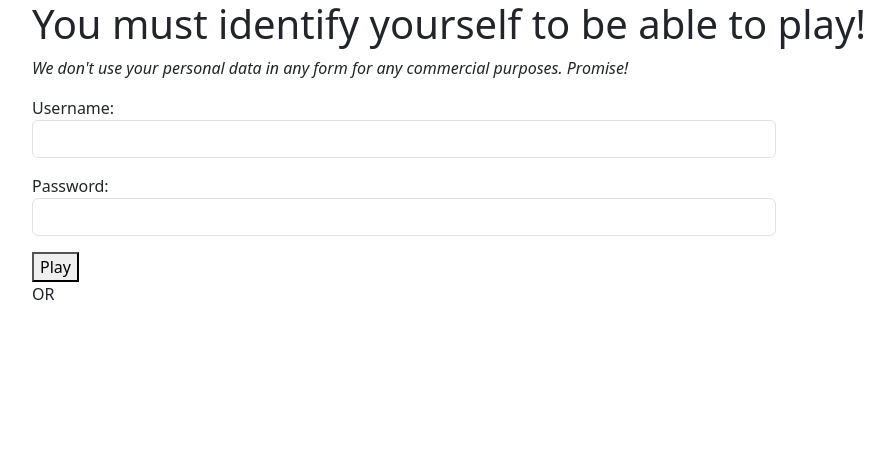
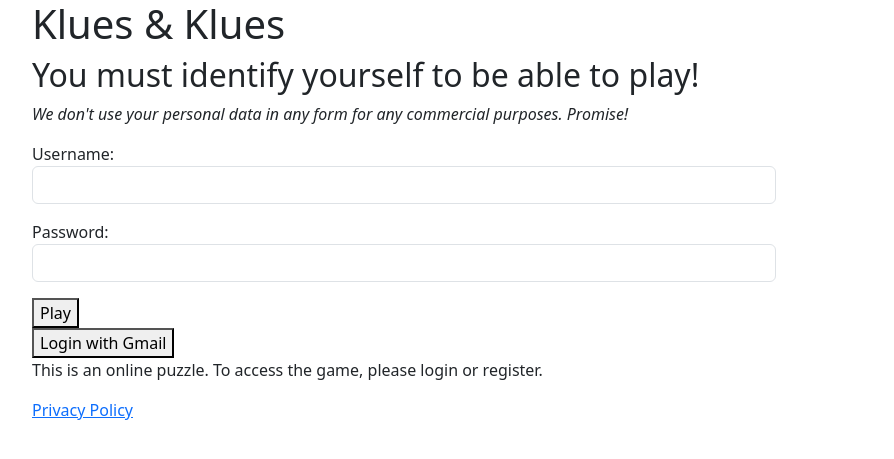
Before and after one commit to hypnosh/KL20, a Django app: page /login/ in a window 1280 px wide. Shown: the top 459 px of the page, without its empty margins (50-944 px from the left). Run offline with Django 5.2, Linux system fonts and the light colour scheme.

Commit message:
updating homepage etc

```diff
--- a/play/templates/cms.html
+++ b/play/templates/cms.html
@@ -5,7 +5,7 @@
 
 {% block content %}
   <header>
-    <h1><a href="/">The Game</a></h1>
+    <h1><a href="/">Klues &amp; Klues</a></h1>
     <h2>{{ content.title }}</h2>
   </header>
   <div class="content">
--- a/play/templates/login.html
+++ b/play/templates/login.html
@@ -6,8 +6,8 @@
 {% endblock %}
 
 {% block content %}
-
-    <h1>You must identify yourself to be able to play!</h1>
+    <h1>Klues &amp; Klues</h1>
+    <h2>You must identify yourself to be able to play!</h2>
     <p><i>We don't use your personal data in any form for any commercial purposes. Promise!</i></p>
 
   <div class="col-8">
@@ -16,9 +16,13 @@
       {{ form.as_p }}
       <button type="submit">Play</button>
     </form>
-    <p>OR</p>
-
+  </div>
+  <div class="col-8">
+    <a href="/oauth"><button>Login with Gmail</button></a>
+  </div>
+  <div class="col-8">
+    <p>This is an online puzzle. To access the game, please login or register.</p>
+    <p><a href="/content/privacy-policy/">Privacy Policy</a></p>
   </div>
 
-
 {% endblock %}
```
